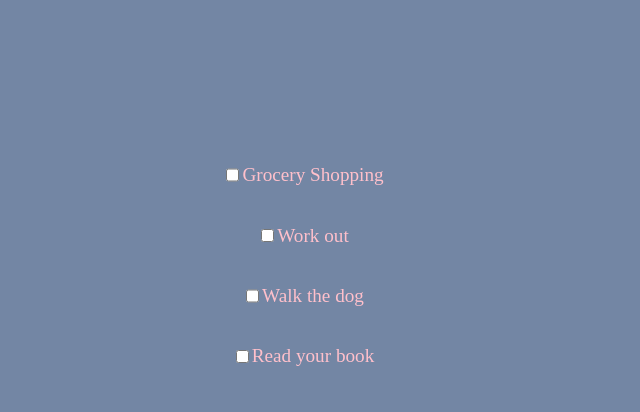
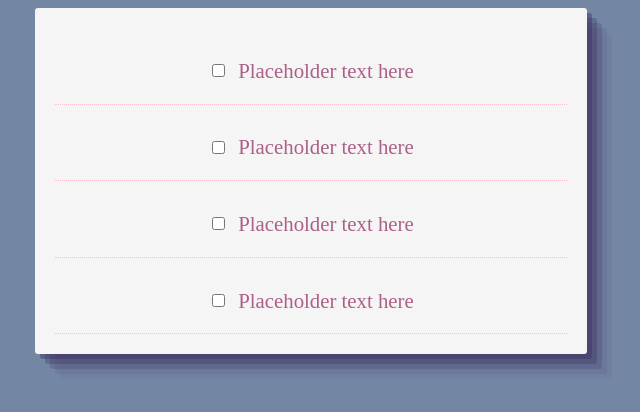
Before and after one commit to lucisaldanha/todo_app, a React (Create React App) app: page / in a window 1280 px wide. Shown: the top 412 px of the page, without its empty margins (337-977 px from the left). Built offline with nearby package versions, Linux system fonts and the light colour scheme.

Commit message:
added TodoItem tem component and css styles

```diff
--- a/public/style.css
+++ b/public/style.css
@@ -1,3 +1,6 @@
+/*CSS Style for the Index html document*/
+
 body {
 	background-color: #7386A4;
+	width: 100%;
 }
--- a/src/App.css
+++ b/src/App.css
@@ -1,25 +1,20 @@
-body {
-	width: 100%;
-	margin: auto;
-}
-p {
-  font-size: 1.2rem;
-  color: pink;
-}
-
-
-/*Makes the input elements and p elements one block*/
-.smallerbox {
-	display: inline-flex;
-}
+/*CSS Styles for the App component*/
 
 /*parent styling, applying flexbox in parent, which
-wraps smallerbox*/
-.bigcontainer {
+wraps items*/
+.list {
   display: flex;
   justify-content: center;
   align-items: center;
-  padding-top: 25px;
   flex-direction: column;
-  margin-top: 15vh;
-  }
+  background-color: whitesmoke;
+  width: 40%;
+  margin: auto;
+  padding: 20px;
+  border-radius: 3px;
+  box-shadow: 5px 5px rgba(59, 43, 91, 0.4),
+              10px 10px rgba(59, 43, 91, 0.3),
+              15px 15px rgba(59, 43, 91, 0.2),
+              20px 20px rgba(59, 43, 91, 0.1),
+              25px 25px rgba(59, 43, 91, 0.05);
+}
--- a/src/App.js
+++ b/src/App.js
@@ -1,32 +1,16 @@
 import React from 'react';
 import './App.css';
+import TodoItem from './TodoItem.js';
 
 function App() {
   return (
-    <div className = "bigcontainer">
-
-      <div className="smallerbox">
-      	<input type="checkbox" name="activity" />
-      	<p>Grocery Shopping</p>
-      </div>
-
-      <div className="smallerbox">
-      	<input type="checkbox" name="activity" />
-      	<p>Work out</p>
-      </div>
-
-      <div className="smallerbox">
-      	<input type="checkbox" name="activity" />
-      	<p>Walk the dog</p>
-      </div>
-
-      <div className="smallerbox">
-      	<input type="checkbox" name="activity" />
-      	<p>Read your book</p>
-      </div>
-
+    <div className = "list">
+    	<TodoItem />
+    	<TodoItem />
+     	<TodoItem />
+    	<TodoItem />
     </div>
-  );
+  )
 }
 
 export default App;
--- /dev/null
+++ b/src/TodoItem.css
@@ -0,0 +1,17 @@
+/*CSS Styles for the TodoItem component*/
+p {
+  font-size: 1.3rem;
+  color: #AC6087;
+  margin-left: 10px;
+
+ }
+
+/*Makes the INPUT elements and P elements  in a flexbox*/
+.items {
+	display: inline-flex;
+	justify-content: center;
+	align-items: center;
+	width: 100%;
+	border-bottom: 1.5px dotted pink;
+	padding-top: 10px;
+}
--- /dev/null
+++ b/src/TodoItem.js
@@ -0,0 +1,13 @@
+import React from 'react';
+import './TodoItem.css';
+
+function TodoItem() {
+	return (
+		<div className = "items">
+	      	<input type = "checkbox" name = "activity" />
+	      	<p>Placeholder text here</p>
+     	</div>
+	)
+}
+
+export default TodoItem;
```
